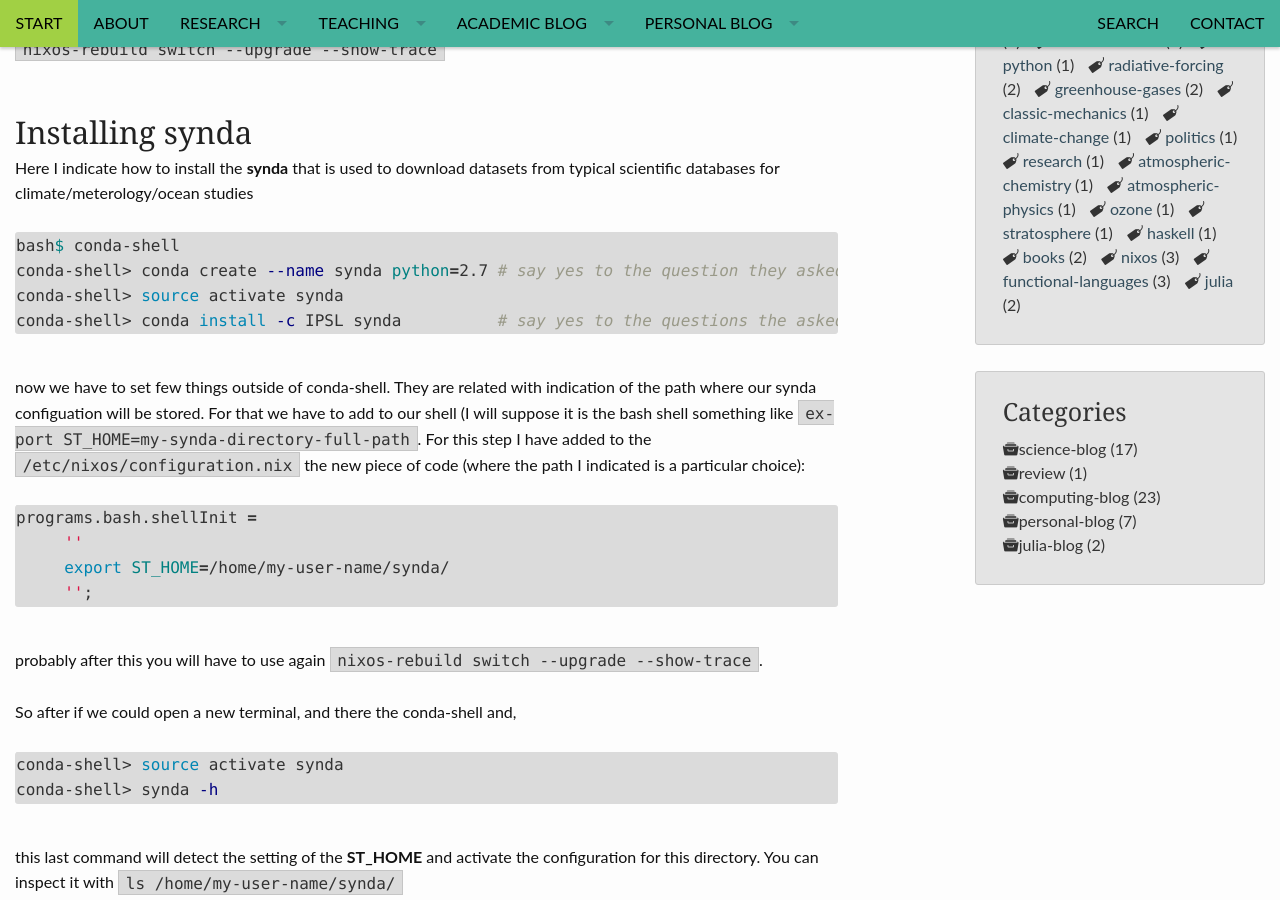
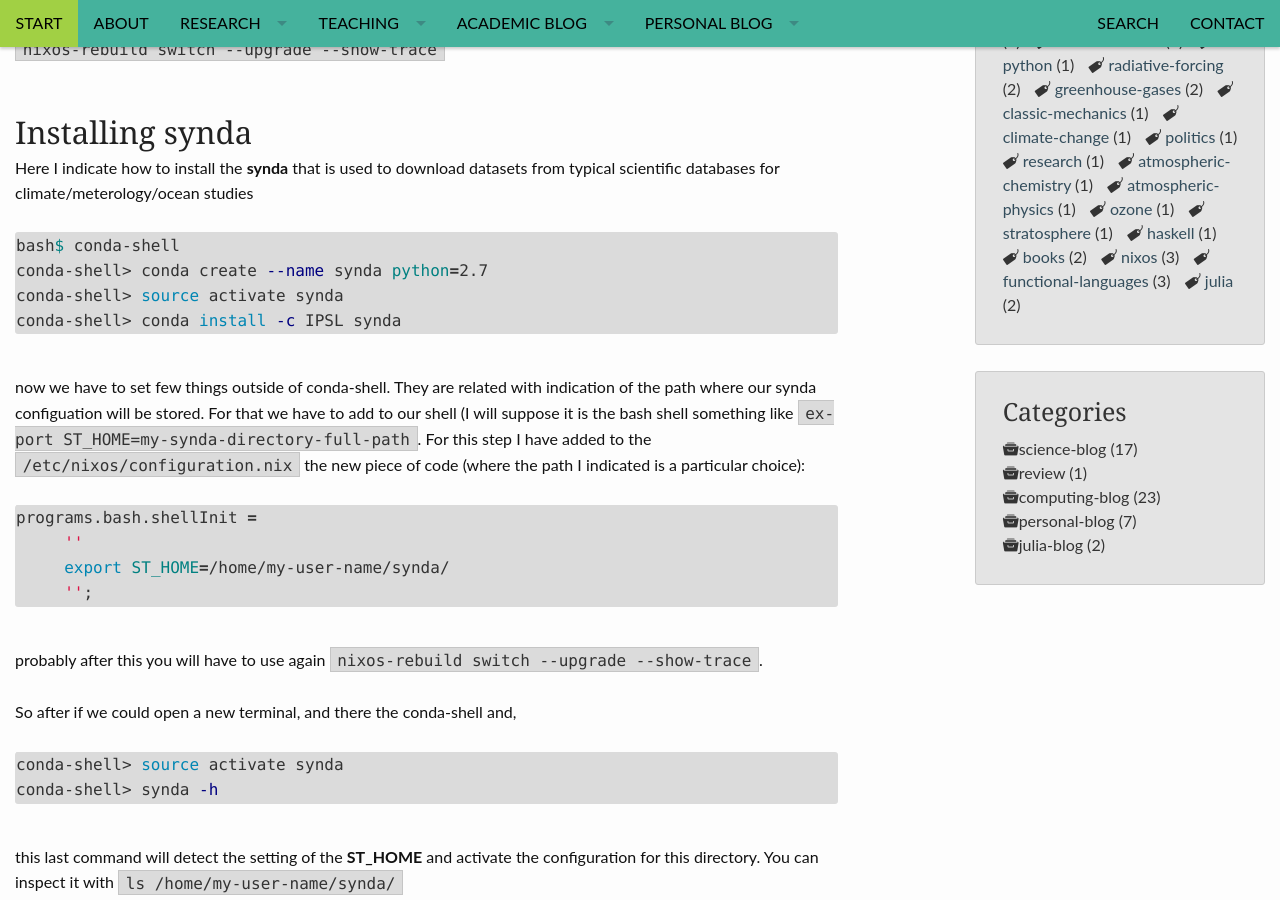
Before and after one commit to RCHG/rchg.github.io, a Jekyll site: the page built from _posts/2019-10-19-ESMValTool-NixOS.md, in a window 1280 px wide and 900 px high, scrolled down 1058 px. Built offline with Jekyll 4.4.1, drawn with Linux system fonts in a browser that asks for light colours; nearby versions of some CDN libraries; comment, search, counter and statistics services are not loaded.

Commit message:
Update 2019-10-19-ESMValTool-NixOS.md

```diff
--- a/_posts/2019-10-19-ESMValTool-NixOS.md
+++ b/_posts/2019-10-19-ESMValTool-NixOS.md
@@ -49,9 +49,9 @@ Here I indicate how to install the **synda** that is used to download datasets f
 
 {% highlight bash %}
 bash$ conda-shell
-conda-shell> conda create --name synda python=2.7 # say yes to the question they asked you.
+conda-shell> conda create --name synda python=2.7
 conda-shell> source activate synda
-conda-shell> conda install -c IPSL synda          # say yes to the questions the asked you.
+conda-shell> conda install -c IPSL synda
 {% endhighlight %}
 
 now we have to set few things outside of conda-shell. They are related with indication of the path where our synda configuation will be stored. For that we have to add to our shell (I will suppose it is the bash shell something like `export ST_HOME=my-synda-directory-full-path`. For this step I have added to the `/etc/nixos/configuration.nix` the new piece of code (where the path I indicated is a particular choice):
```
